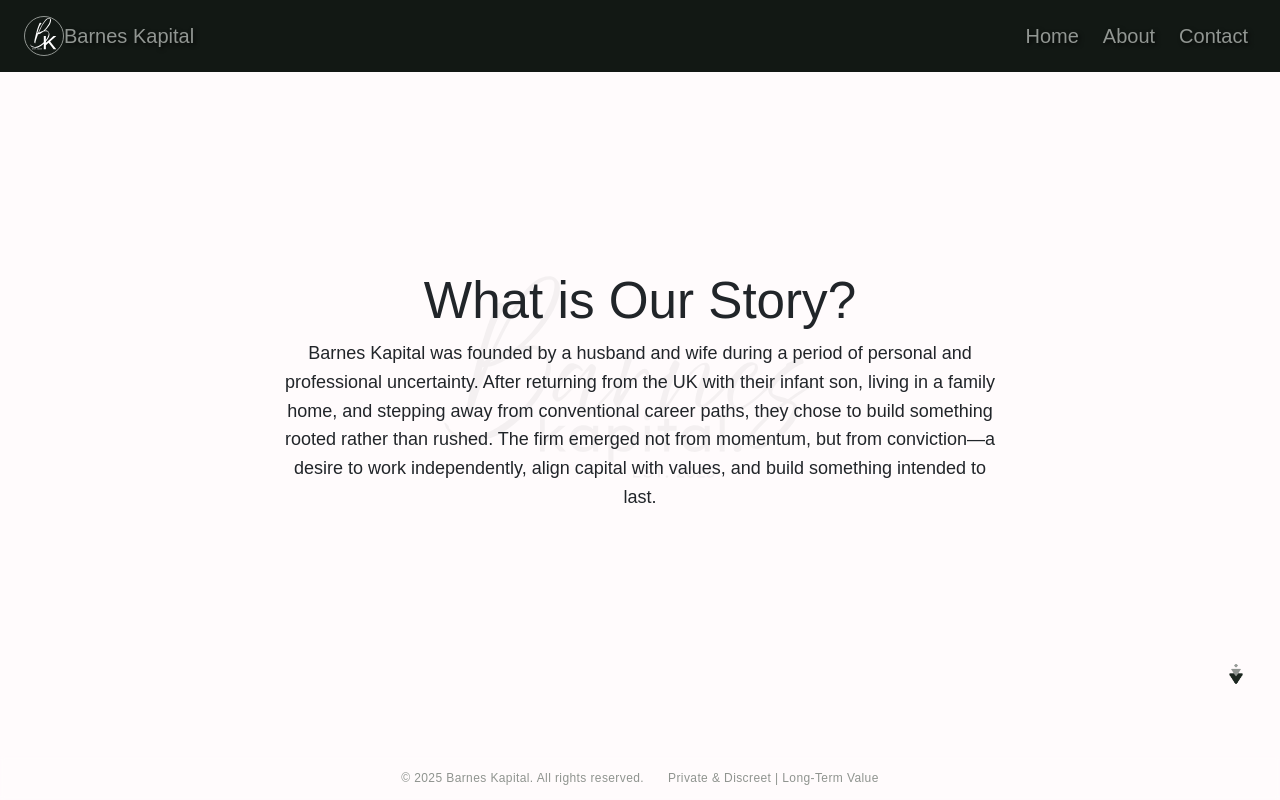
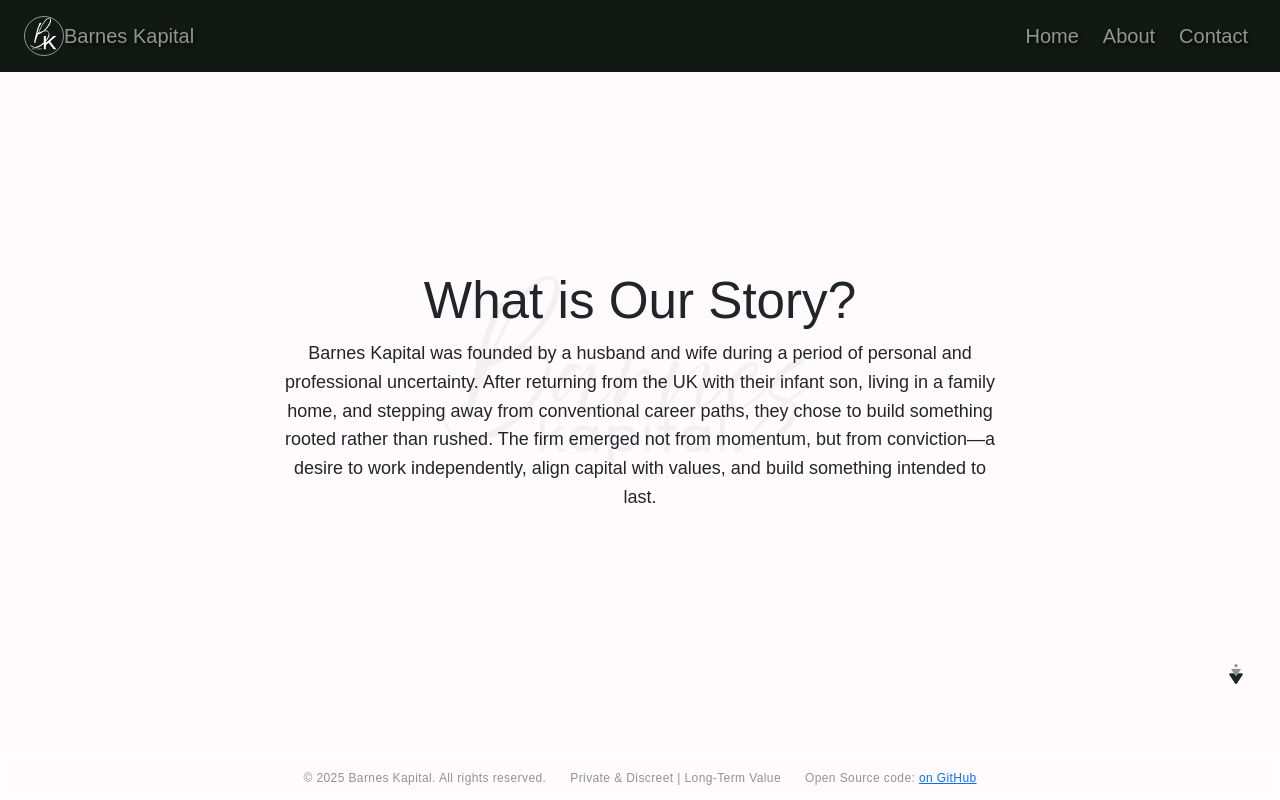
Before and after one commit to KeyEeal/BarnesKapital, a React (Vite) app: page /about in a window 1280 px wide. Built offline with nearby package versions, Linux system fonts and the light colour scheme; a web font is replaced by a local one.

Commit message:
Fully removed fullpage.js and all imports related & updated footer to include open source location

```diff
--- a/package.json
+++ b/package.json
@@ -13,7 +13,6 @@
     "animejs": "^4.2.2",
     "bootstrap": "^5.3.8",
     "framer-motion": "^12.24.8",
-    "fullpage.js": "^4.0.40",
     "gsap": "^3.14.2",
     "motion": "^12.24.8",
     "react": "^19.2.0",
--- a/src/componentsAboutPage/AboutStory.tsx
+++ b/src/componentsAboutPage/AboutStory.tsx
@@ -1,6 +1,5 @@
 import "bootstrap/dist/css/bootstrap.min.css";
 import "bootstrap/dist/js/bootstrap.bundle.min.js";
-import "fullpage.js/dist/fullpage.min.css";
 import styles from "./css/AboutStory.module.css";
 import MD from "@/images/about/K-Placeholder.png";
 import GM from "@/images/about/B-Placeholder.png";
--- a/src/componentsContactPage/ContactBody.tsx
+++ b/src/componentsContactPage/ContactBody.tsx
@@ -1,6 +1,5 @@
 import "bootstrap/dist/css/bootstrap.min.css";
 import "bootstrap/dist/js/bootstrap.bundle.min.js";
-import "fullpage.js/dist/fullpage.min.css";
 import styles from "./css/ContactBody.module.css";
 import DR from "@/images/arrow/Arrow-down.svg";
 import DRG from "@/images/arrow/Arrow-down-gif.gif";
--- a/src/componentsLandingPage/LandingAbout.tsx
+++ b/src/componentsLandingPage/LandingAbout.tsx
@@ -1,5 +1,4 @@
 import "bootstrap/dist/css/bootstrap.min.css";
-import "fullpage.js/dist/fullpage.min.css";
 import styles from "./css/LandingAbout.module.css";
 import MD from "@/images/about/K-Placeholder.png";
 import GM from "@/images/about/B-Placeholder.png";
--- a/src/layout/MainLayoutComponents/Footer.tsx
+++ b/src/layout/MainLayoutComponents/Footer.tsx
@@ -6,6 +6,10 @@ function Footer() {
       <div className={styles.footerContent}>
         <p>&copy; 2025 Barnes Kapital. All rights reserved.</p>
         <p>Private & Discreet | Long-Term Value</p>
+        <p>
+          Open Source code:{" "}
+          <a href="https://github.com/KeyEeal/BarnesKapital">on GitHub</a>
+        </p>
       </div>
     </footer>
   );
```
Also changed, not shown: 1 other file (tests, documents, lock files or other folders).
